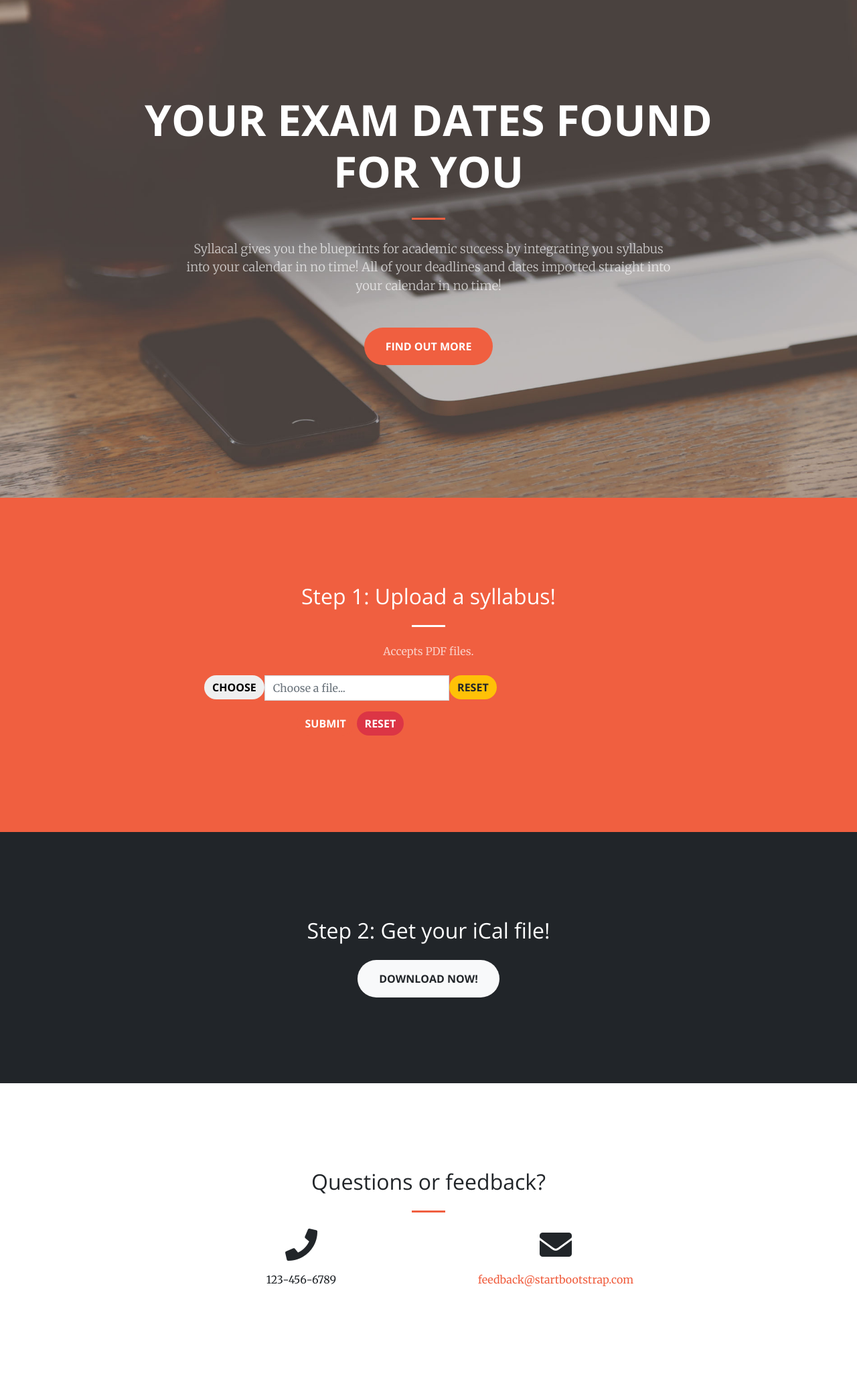
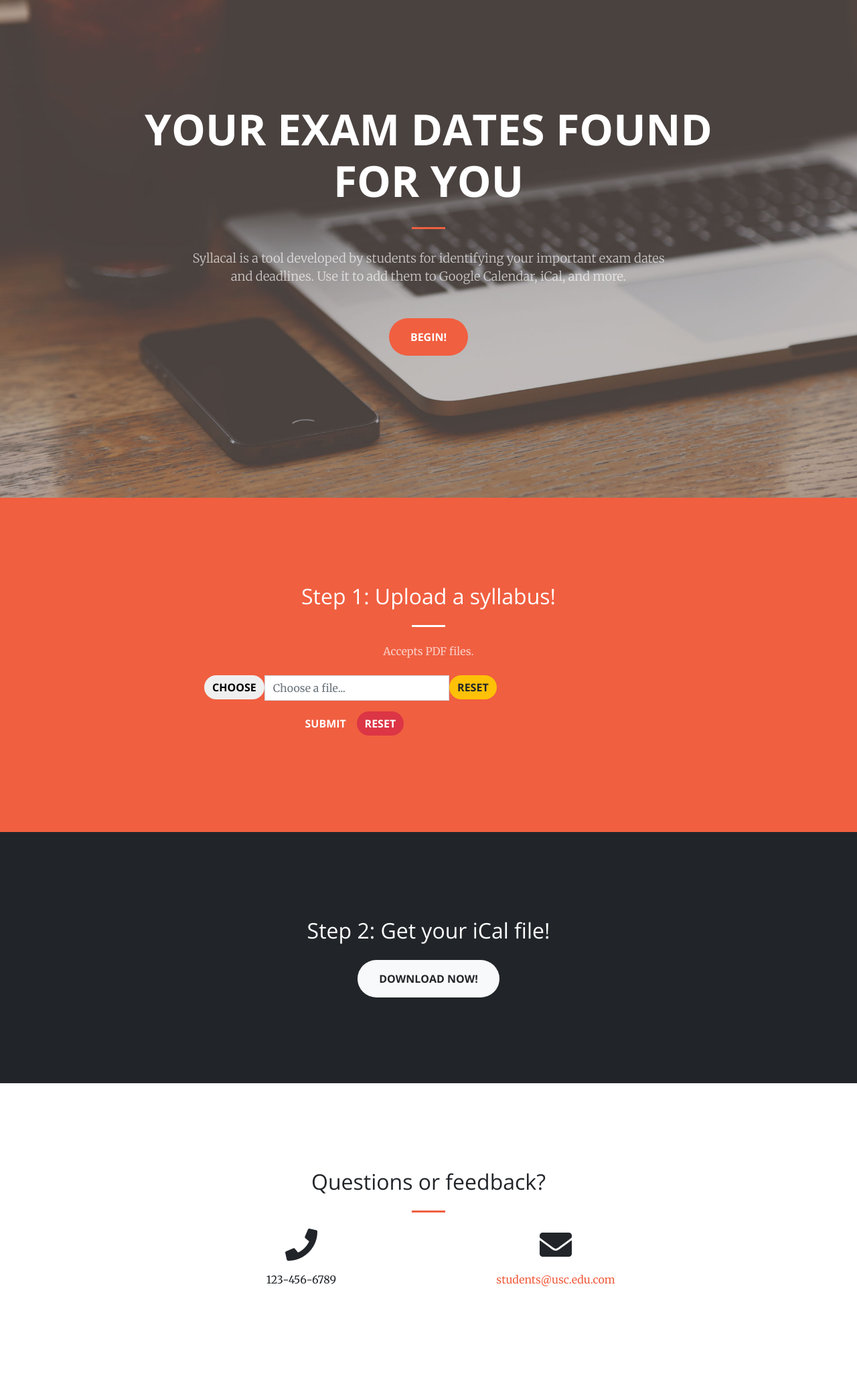
Before and after one commit to amanzanero/syllacal, a Django app: page / in a window 1280 px wide. Shown: the part 57-2123 px from the top of the page at 67% size. Run offline with Django 3.2, Linux system fonts and the light colour scheme; some libraries are stand-ins or nearby versions.

Commit message:
Minor changes to front-end

```diff
--- a/syllabus_reader/templates/syllabus_reader/index.html
+++ b/syllabus_reader/templates/syllabus_reader/index.html
@@ -57,8 +57,8 @@
             <hr>
           </div>
           <div class="col-lg-8 mx-auto">
-            <p class="text-faded mb-5">Syllacal gives you the blueprints for academic success by integrating you syllabus into your calendar in no time! All of your deadlines and dates imported straight into your calendar in no time!</p>
-            <a class="btn btn-primary btn-xl js-scroll-trigger" href="#about">Find Out More</a>
+            <p class="text-faded mb-5">Syllacal is a tool developed by students for identifying your important exam dates and deadlines. Use it to add them to Google Calendar, iCal, and more.</p>
+            <a class="btn btn-primary btn-xl js-scroll-trigger" href="#about">Begin!</a>
           </div>
         </div>
       </div>
@@ -129,7 +129,7 @@
           <div class="col-lg-4 mr-auto text-center">
             <i class="fas fa-envelope fa-3x mb-3 sr-contact-2"></i>
             <p>
-              <a href="mailto:your-email@your-domain.com">feedback@startbootstrap.com</a>
+              <a href="mailto:your-email@your-domain.com">students@usc.edu.com</a>
             </p>
           </div>
         </div>
```
